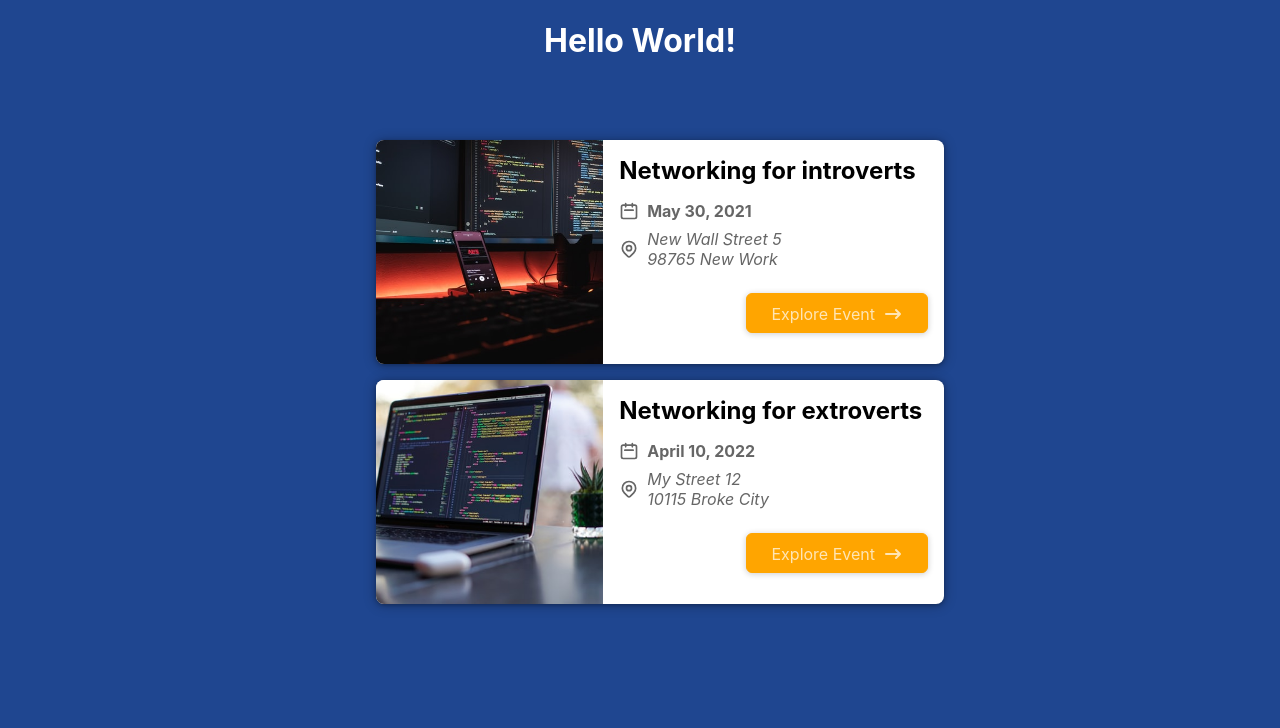
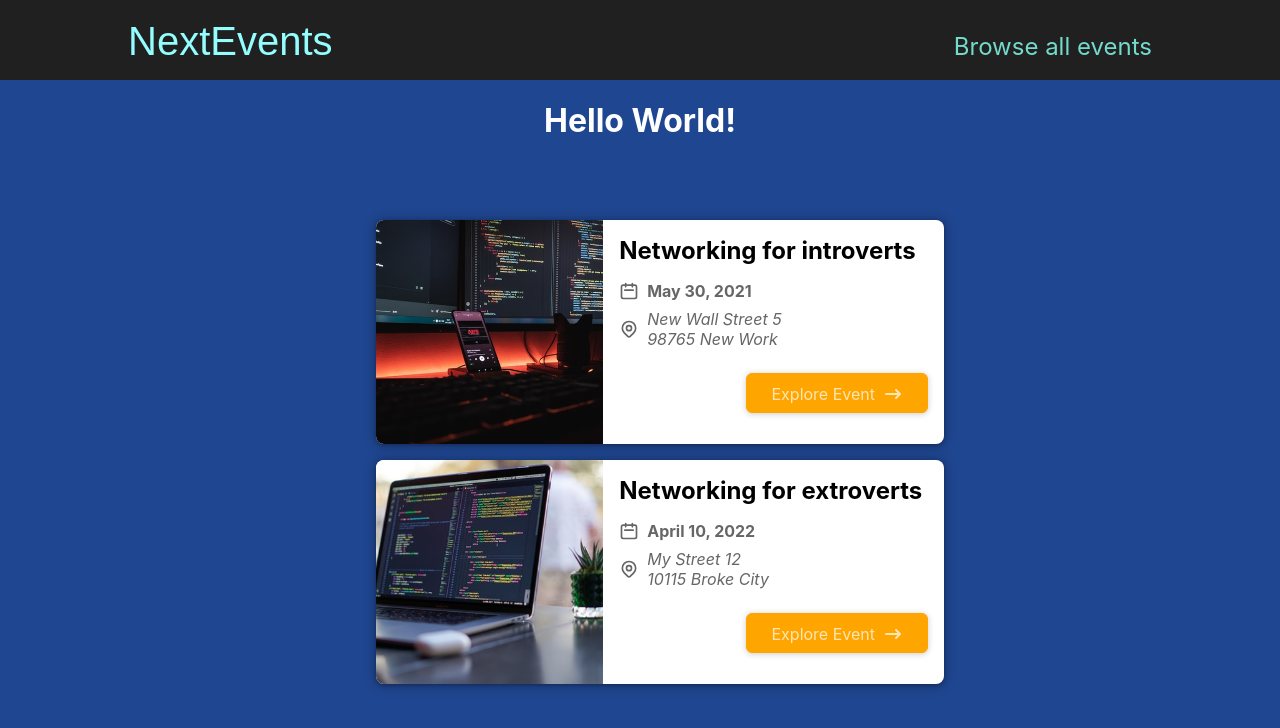
Before and after one commit to yavallejo/Events-App, a Next.js app: page / in a window 1280 px wide. Shown: the top 728 px of the page. Built offline with nearby package versions, Linux system fonts and the light colour scheme.

Commit message:
feat: :sparkles: Add component Header and navigation

```diff
--- /dev/null
+++ b/components/layout/Layout.jsx
@@ -0,0 +1,13 @@
+import { Fragment } from "react";
+import MainHeader from "./MainHeader";
+
+const Layout = (props) => {
+    return (
+        <Fragment>
+            <MainHeader />
+            <main>{props.children}</main>
+        </Fragment>
+    );
+};
+
+export default Layout;
--- /dev/null
+++ b/components/layout/MainHeader.jsx
@@ -0,0 +1,17 @@
+import Link from "next/link";
+import Navigation from "./Navigation";
+
+import classes from "./MainHeader.module.css";
+
+const MainHeader = () => {
+    return (
+        <header className={classes.header}>
+            <div className={classes.logo}>
+                <Link href="/">NextEvents</Link>
+            </div>
+            <Navigation />
+        </header>
+    );
+};
+
+export default MainHeader;
--- /dev/null
+++ b/components/layout/Navigation.jsx
@@ -0,0 +1,17 @@
+import Link from "next/link";
+import React from "react";
+import classes from "./Navigation.module.css";
+
+const Navigation = () => {
+    return (
+        <nav className={classes.navigation}>
+            <ul>
+                <li>
+                    <Link href="/events">Browse all events</Link>
+                </li>
+            </ul>
+        </nav>
+    );
+};
+
+export default Navigation;
--- /dev/null
+++ b/components/layout/Navigation.module.css
@@ -0,0 +1,11 @@
+.navigation a {
+    text-decoration: none;
+    color: #74dacc;
+    font-size: 1rem;
+}
+
+@media (min-width: 768px) {
+    .navigation a {
+        font-size: 1.5rem;
+    }
+}
--- a/pages/_app.js
+++ b/pages/_app.js
@@ -1,7 +1,11 @@
 import '../styles/globals.css'
+import Layout from '../components/layout/Layout'
 
 function MyApp({ Component, pageProps }) {
-  return <Component {...pageProps} />
+  return (
+    <Layout>
+      <Component {...pageProps} />
+    </Layout>)
 }
 
 export default MyApp
--- a/styles/globals.css
+++ b/styles/globals.css
@@ -16,6 +16,10 @@
     box-sizing: border-box;
 }
 
+ul {
+    list-style-type: none;
+}
+
 .titleApp {
     text-align: center;
     color: white;
```
Also changed, not shown: components/layout/MainHeader.module.css (renamed from styles/main-header.module.css).
